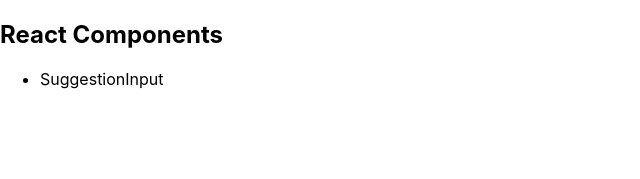
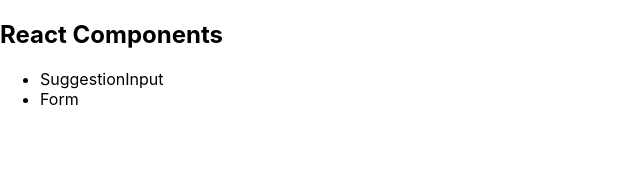
Before and after one commit to gauravpan/react-components, a Next.js app: page / in a window 1280 px wide. Shown: the top 179 px of the page, without its empty margins (0-640 px from the left). Built offline with nearby package versions, Linux system fonts and the light colour scheme.

Commit message:
form link added to home page

```diff
--- a/pages/index.js
+++ b/pages/index.js
@@ -7,6 +7,9 @@
         <li className="text-blue-500">
           <Link href="/suggestion-input">SuggestionInput</Link>
         </li>
+        <li className="text-blue-500">
+          <Link href="/form">Form</Link>
+        </li>
       </ul>
     </div>
   );
```
